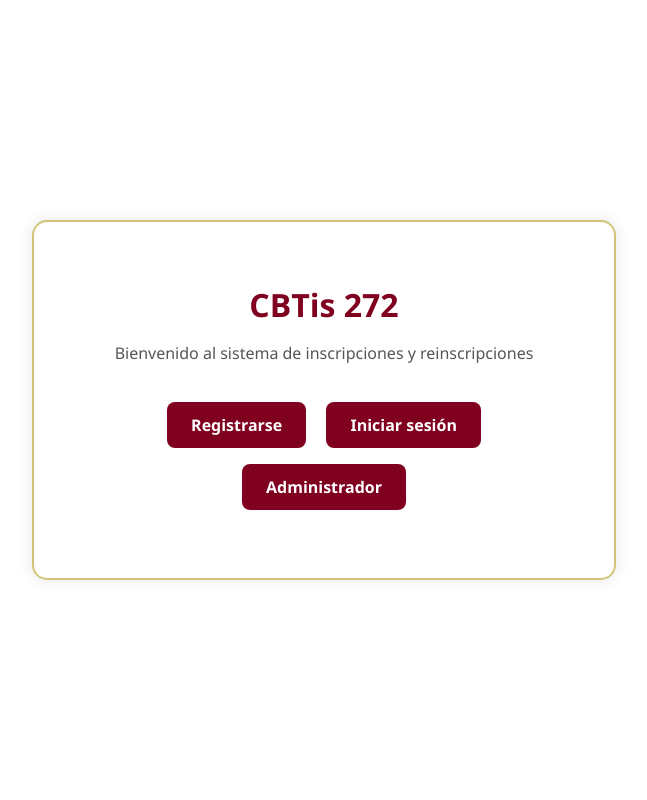
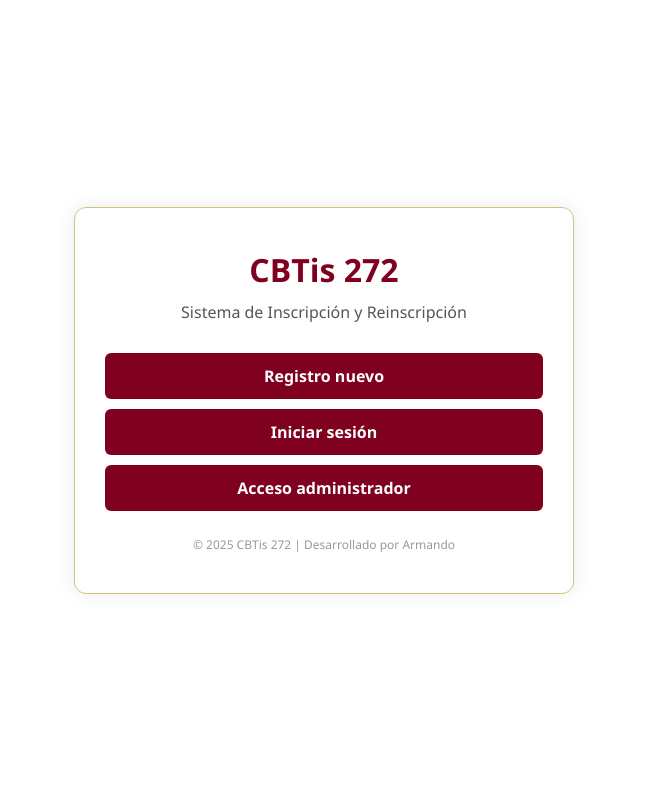
Before and after one commit to Armando59t/cbtis272, a Flask app: page / in a window 1280 px wide. Shown: the whole page, without its empty margins (316-963 px from the left). Run offline with Flask 3, Linux system fonts and the light colour scheme.

Commit message:
Update index.html

```diff
--- a/templates/index.html
+++ b/templates/index.html
@@ -2,50 +2,57 @@
 <html lang="es">
 <head>
     <meta charset="UTF-8">
-    <title>Inicio - CBTis 272</title>
+    <title>CBTis 272 - Inicio</title>
     <link rel="stylesheet" href="{{ url_for('static', filename='estilos.css') }}">
     <style>
+        * {
+            box-sizing: border-box;
+        }
+
         body {
+            margin: 0;
+            padding: 0;
             font-family: 'Segoe UI', sans-serif;
             background-color: #ffffff;
             color: #333;
-            margin: 0;
-            padding: 0;
             display: flex;
+            justify-content: center;
+            align-items: center;
             height: 100vh;
-            align-items: center;
-            justify-content: center;
         }
 
-        .contenedor {
+        .container {
             text-align: center;
+            border: 1px solid #d1c47a;
+            border-radius: 12px;
+            padding: 40px 30px;
+            box-shadow: 0 0 20px rgba(0,0,0,0.08);
             max-width: 500px;
             width: 90%;
-            padding: 40px;
-            border: 2px solid #d1c47a; /* dorado claro */
-            border-radius: 15px;
-            box-shadow: 0 0 15px rgba(0,0,0,0.1);
         }
 
-        h1 {
-            color: #800020; /* guinda */
+        .logo {
+            font-size: 32px;
+            font-weight: bold;
+            color: #800020;
             margin-bottom: 10px;
         }
 
-        p {
+        .subtitulo {
+            font-size: 16px;
             color: #555;
             margin-bottom: 30px;
         }
 
         .boton {
-            display: inline-block;
-            margin: 8px;
-            padding: 12px 24px;
-            background-color: #800020; /* guinda */
+            display: block;
+            width: 100%;
+            background-color: #800020;
             color: white;
-            border: none;
-            border-radius: 8px;
             text-decoration: none;
+            padding: 12px;
+            margin: 10px 0;
+            border-radius: 6px;
             font-weight: bold;
             transition: background-color 0.3s ease;
         }
@@ -55,20 +62,22 @@
         }
 
         .footer {
-            margin-top: 20px;
+            margin-top: 25px;
             font-size: 12px;
             color: #999;
         }
     </style>
 </head>
 <body>
-    <div class="contenedor">
-        <h1>CBTis 272</h1>
-        <p>Bienvenido al sistema de inscripciones y reinscripciones</p>
-        <a class="boton" href="/registro">Registrarse</a>
-        <a class="boton" href="/login">Iniciar sesión</a>
-        <a class="boton" href="/admin/login">Administrador</a>
-        <div class="footer"></div>
+    <div class="container">
+        <div class="logo">CBTis 272</div>
+        <div class="subtitulo">Sistema de Inscripción y Reinscripción</div>
+
+        <a href="/registro" class="boton">Registro nuevo</a>
+        <a href="/login" class="boton">Iniciar sesión</a>
+        <a href="/admin/login" class="boton">Acceso administrador</a>
+
+        <div class="footer">© 2025 CBTis 272 | Desarrollado por Armando</div>
     </div>
 </body>
 </html>
```
